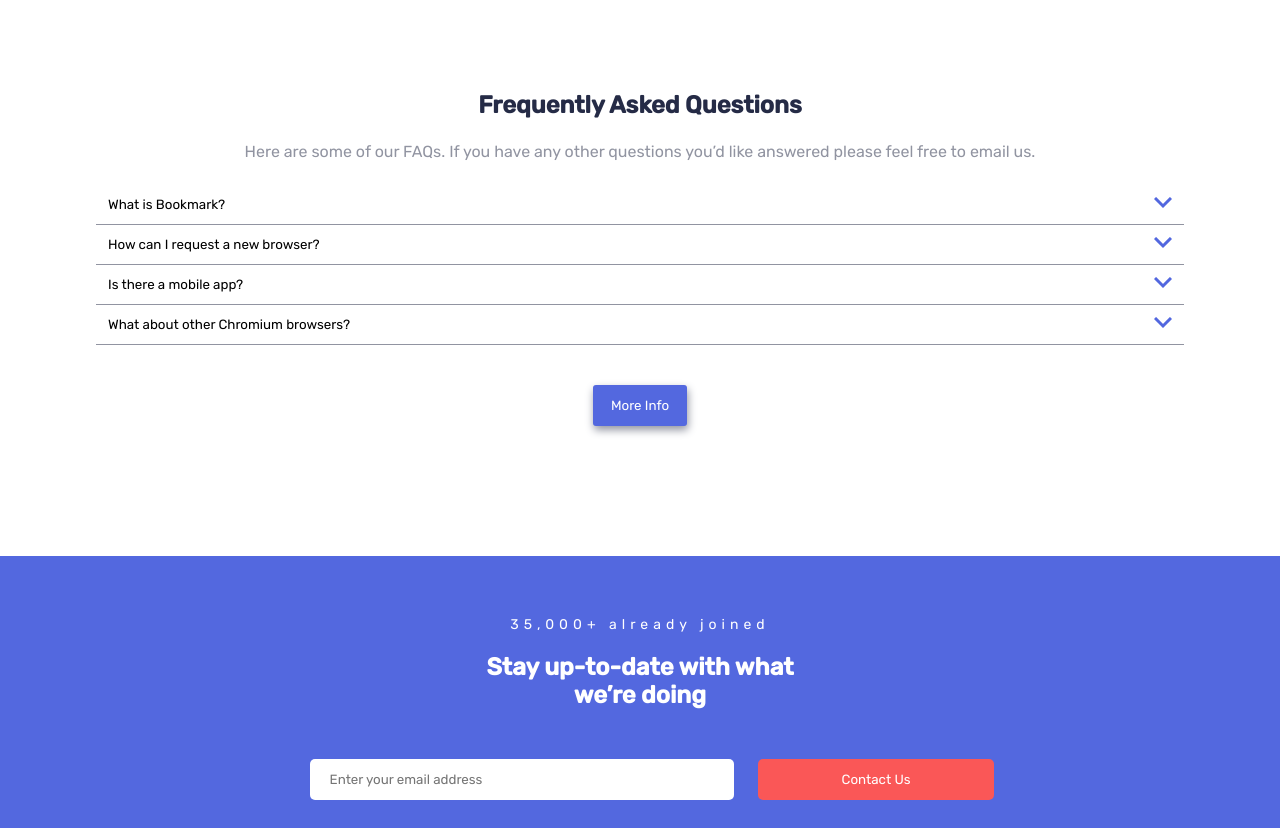
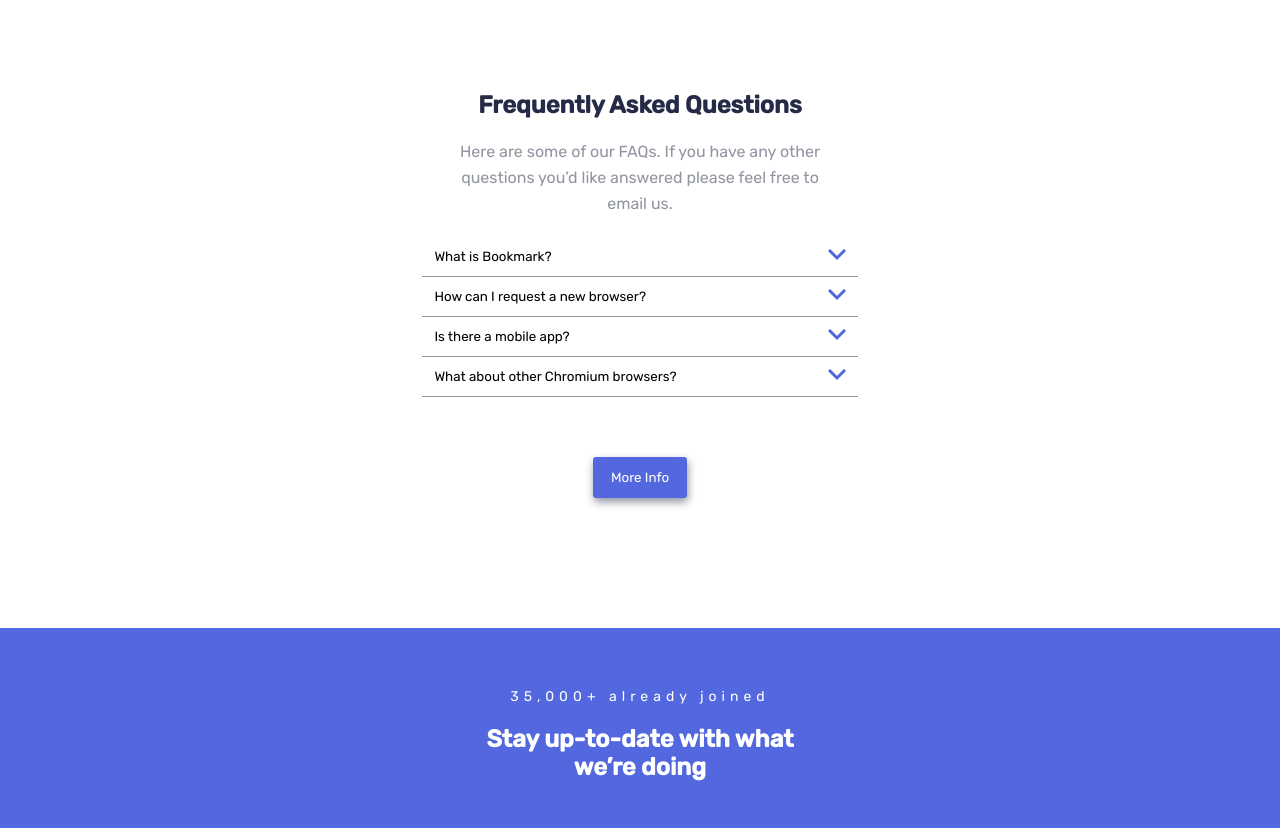
Before and after one commit to victoryejike/reimagined-octo-telegram, a website: page index.html in a window 1280 px wide. Shown: the part 3060-3888 px from the top of the page. Drawn offline with Linux system fonts and the light colour scheme; files whose address does not match are found by name.

Commit message:
feat: changed the faqs and newsletter section layout

```diff
--- a/style/main.scss
+++ b/style/main.scss
@@ -445,10 +445,20 @@
     color: $color-gray-blue;
     margin: 20px 0px;
     line-height: 26px;
+
+    @include responsive(tab-port) {
+      width: 34%;
+      margin: 20px auto;
+    }
   }
 
   .section__accordion {
     text-align: left;
+
+    @include responsive(tab-port) {
+      width: 40%;
+      margin: 20px auto;
+    }
   }
 
   .section__accordion__button {
@@ -565,6 +575,12 @@
       width: 20%;
       padding: 13px 0px;
     }
+
+    @include responsive(tab-land) {
+      margin: 0;
+      width: 10%;
+      padding: 13px 0px;
+    }
   }
 }
 
```
Also changed, not shown: style/main.css.
